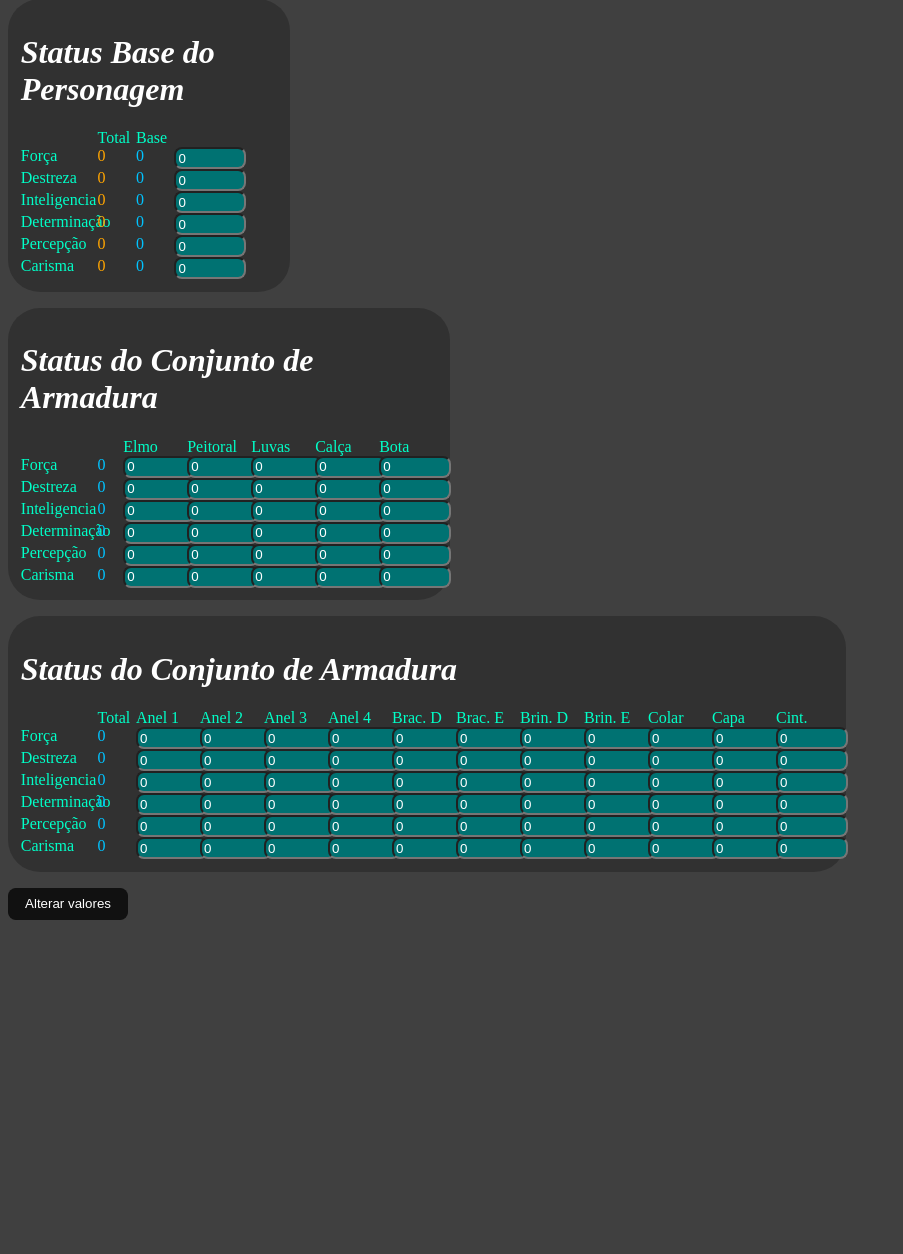
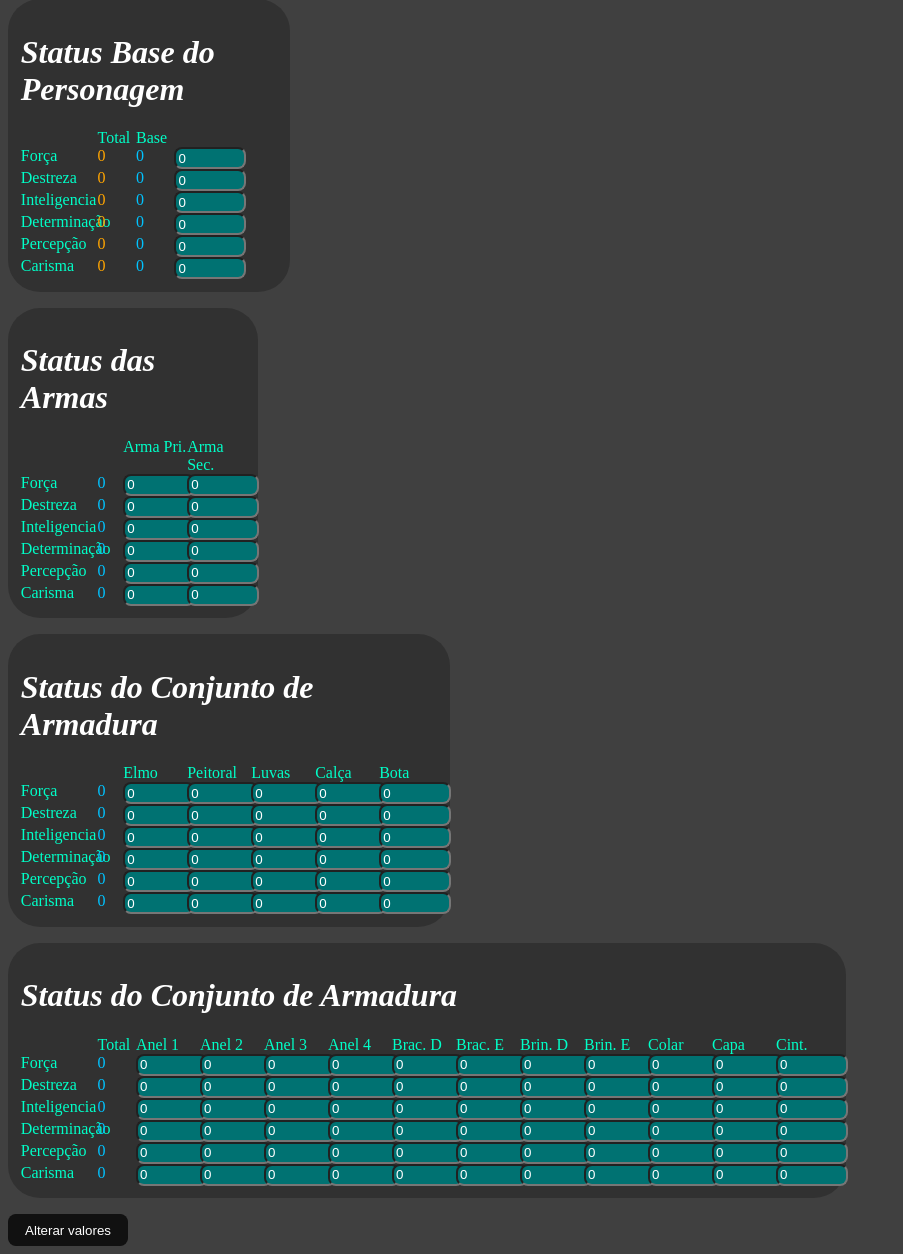
Before and after one commit to DivineHealing/JOGADORESCDE, a Flask app: page / in a window 1280 px wide. Shown: the part 233-1487 px from the top of the page, without its empty margins (0-903 px from the left). Before the commit the page ends 1153 px from the top, so only its background shows below. Run offline with Flask 3, Linux system fonts and the light colour scheme.

Commit message:
Correções e adição da Arma
Front corrigido, Arma adicionada

```diff
--- a/static/script.js
+++ b/static/script.js
@@ -5,6 +5,26 @@ function alterar() { // função que ativa quando aperta o botão
     const determinacao =  parseFloat(document.getElementById('determinacao').value) || 0;
     const percepcao = parseFloat(document.getElementById('percepcao').value) || 0;
     const carisma = parseFloat(document.getElementById('carisma').value) || 0;
+
+    // ARMA
+
+    const forcaAp = parseFloat(document.getElementById('forcaAp').value) || 0;
+    const forcaAs = parseFloat(document.getElementById('forcaAs').value) || 0;
+
+    const destrezaAp = parseFloat(document.getElementById('destrezaAp').value) || 0;
+    const destrezaAs = parseFloat(document.getElementById('destrezaAs').value) || 0;
+
+    const inteligenciaAp = parseFloat(document.getElementById('inteligenciaAp').value) || 0;
+    const inteligenciaAs = parseFloat(document.getElementById('inteligenciaAs').value) || 0;
+
+    const determinacaoAp = parseFloat(document.getElementById('determinacaoAp').value) || 0;
+    const determinacaoAs = parseFloat(document.getElementById('determinacaoAs').value) || 0;
+
+    const percepcaoAp = parseFloat(document.getElementById('percepcaoAp').value) || 0;
+    const percepcaoAs = parseFloat(document.getElementById('percepcaoAs').value) || 0;
+
+    const carismaAp = parseFloat(document.getElementById('carismaAp').value) || 0;
+    const carismaAs = parseFloat(document.getElementById('carismaAs').value) || 0;
 
     // CONJUNTO
     const forcaE = parseFloat(document.getElementById('forcaE').value) || 0;
@@ -42,7 +62,6 @@ function alterar() { // função que ativa quando aperta o botão
     const carismaL = parseFloat(document.getElementById('carismaL').value) || 0;
     const carismaC = parseFloat(document.getElementById('carismaC').value) || 0;
     const carismaB = parseFloat(document.getElementById('carismaB').value) || 0;
-
 
     // ACESSORIOS
     const forcaAn1 = parseFloat(document.getElementById('forcaAn1').value) || 0;
@@ -126,6 +145,9 @@ function alterar() { // função que ativa quando aperta o botão
         body: JSON.stringify({
             forca: forca, destreza: destreza, inteligencia: inteligencia, determinacao: determinacao, percepcao: percepcao, carisma: carisma,
 
+            forcaAp:forcaAp, forcaAs:forcaAs, destrezaAp:destrezaAp, destrezaAs:destrezaAs, inteligenciaAp:inteligenciaAp, inteligenciaAs:inteligenciaAs,
+            determinacaoAp:determinacaoAp, determinacaoAs:determinacaoAs, percepcaoAp:percepcaoAp, percepcaoAs:percepcaoAs, carismaAp:carismaAp, carismaAs:carismaAs,
+
             forcaE:forcaE, forcaP:forcaP, forcaL:forcaL, forcaC:forcaC, forcaB:forcaB,
             destrezaE:destrezaE, destrezaP:destrezaP, destrezaL:destrezaL, destrezaC:destrezaC, destrezaB:destrezaB,
             inteligenciaE:inteligenciaE, inteligenciaP:inteligenciaP, inteligenciaL:inteligenciaL, inteligenciaC:inteligenciaC, inteligenciaB:inteligenciaB,
@@ -139,6 +161,8 @@ function alterar() { // função que ativa quando aperta o botão
             determinacaoAn1:determinacaoAn1, determinacaoAn2:determinacaoAn2, determinacaoAn3:determinacaoAn3, determinacaoAn4:determinacaoAn4, determinacaoBc1:determinacaoBc1, determinacaoBc2:determinacaoBc2, determinacaoBr1:determinacaoBr1, determinacaoBr2:determinacaoBr2, determinacaoCo:determinacaoCo, determinacaoCa:determinacaoCa, determinacaoCi:determinacaoCi,
             percepcaoAn1:percepcaoAn1, percepcaoAn2:percepcaoAn2, percepcaoAn3:percepcaoAn3, percepcaoAn4:percepcaoAn4, percepcaoBc1:percepcaoBc1, percepcaoBc2:percepcaoBc2, percepcaoBr1:percepcaoBr1, percepcaoBr2:percepcaoBr2, percepcaoCo:percepcaoCo, percepcaoCa:percepcaoCa, percepcaoCi:percepcaoCi,
             carismaAn1:carismaAn1, carismaAn2:carismaAn2, carismaAn3:carismaAn3, carismaAn4:carismaAn4, carismaBc1:carismaBc1, carismaBc2:carismaBc2, carismaBr1:carismaBr1, carismaBr2:carismaBr2, carismaCo:carismaCo, carismaCi:carismaCi, carismaCa:carismaCa
+
+
         })
     })
     .then(response => response.json())
@@ -170,6 +194,15 @@ function alterar() { // função que ativa quando aperta o botão
         document.getElementById('determinacaoAc').textContent = `${data.determinacaoAc.toLocaleString('pt-BR')}`;
         document.getElementById('percepcaoAc').textContent = `${data.percepcaoAc.toLocaleString('pt-BR')}`;
         document.getElementById('carismaAc').textContent = `${data.carismaAc.toLocaleString('pt-BR')}`;
+
+        document.getElementById('forcaAr').textContent = `${data.forcaAr.toLocaleString('pt-BR')}`;
+        document.getElementById('destrezaAr').textContent = `${data.destrezaAr.toLocaleString('pt-BR')}`;
+        document.getElementById('inteligenciaAr').textContent = `${data.inteligenciaAr.toLocaleString('pt-BR')}`;
+        document.getElementById('determinacaoAr').textContent = `${data.determinacaoAr.toLocaleString('pt-BR')}`;
+        document.getElementById('percepcaoAr').textContent = `${data.percepcaoAr.toLocaleString('pt-BR')}`;
+        document.getElementById('carismaAr').textContent = `${data.carismaAr.toLocaleString('pt-BR')}`;
+
+
 
 
     })
--- a/static/styles.css
+++ b/static/styles.css
@@ -44,17 +44,31 @@ body {
     width: 32.5vw;
 }
 
-.valatributo h1, .valstatus h1, .valequipamento h1, .valacessorio h1{
+.valatributo h1, .valstatus h1, .valequipamento h1, .valacessorio h1, .valarma h1{
     color: white;
     font-style: italic;
 }
 
-.atributo label,  .atrstatus label, .atrequipamento label, .atreacessorio label{
+.atributo label,  .atrstatus label, .atrequipamento label, .atracessorio label, .atrarma label{
     color: rgb(0, 255, 200);
 }
 
-.atrstatus labelat, .atributo labelat, .atrequipamento labelat, .atreacessorio labelat{
+.atrstatus labelat, .atributo labelat, .atrequipamento labelat, .atracessorio labelat, .atrarma labelat{
     color: rgb(0, 195, 255);
+}
+
+.valarma {
+    font: times, serif;
+    background-color: #313131;
+    border-radius: 4vh;
+    border-color: rgb(0, 0, 0);
+    padding: 1vw;
+    width: 17.5vw;
+}
+
+.atrarma {
+    display: grid;
+    grid-template-columns: 6vw 2vw 5vw 5vw;
 }
 
 input {
@@ -78,7 +92,7 @@ labeltot {
     padding: 1vw;
     width: 63.5vw;
 }
-.atreacessorio {
+.atracessorio {
     display: grid;
     grid-template-columns: 6vw 3vw 5vw 5vw 5vw 5vw 5vw 5vw 5vw 5vw 5vw 5vw 5vw;
 }
--- a/templates/home.html
+++ b/templates/home.html
@@ -75,6 +75,46 @@
             <input type="number" id="carisma" value="0" pattern="[0-9]+$">
         </div>
     </div>
+    <p></p>
+    <div class="valarma" onchange="alterar()">
+        <h1>Status das Armas</h1>
+        <div class="atrarma">
+            <label></label>
+            <labelat></labelat>
+            <label>Arma Pri.</label>
+            <label>Arma Sec.</label>
+
+            <label >Força</label>
+            <labelat id="forcaAR">0</labelat>
+            <input type="number" id="forcaAp" value="0" pattern="[0-9]+$">
+            <input type="number" id="forcaAs" value="0" pattern="[0-9]+$">
+
+            <label >Destreza</label>
+            <labelat id="destrezaAr">0</labelat>
+            <input type="number" id="destrezaAp" value="0" pattern="[0-9]+$">
+            <input type="number" id="destrezaAs" value="0" pattern="[0-9]+$">
+
+            <label >Inteligencia</label>
+            <labelat id="inteligenciaAr">0</labelat>
+            <input type="number" id="inteligenciaAp" value="0" pattern="[0-9]+$">
+            <input type="number" id="inteligenciaAs" value="0" pattern="[0-9]+$">
+
+            <label>Determinação</label>
+            <labelat id="determinacaoAr">0</labelat>
+            <input type="number" id="determinacaoAp" value="0" pattern="[0-9]+$">
+            <input type="number" id="determinacaoAs" value="0" pattern="[0-9]+$">
+
+            <label >Percepção</label>
+            <labelat id="percepcaoAr">0</labelat>
+            <input type="number" id="percepcaoAp" value="0" pattern="[0-9]+$">
+            <input type="number" id="percepcaoAs" value="0" pattern="[0-9]+$">
+
+            <label >Carisma</label>
+            <labelat id="carismaAr">0</labelat>
+            <input type="number" id="carismaAp" value="0" pattern="[0-9]+$">
+            <input type="number" id="carismaAs" value="0" pattern="[0-9]+$">
+        </div>
+    </div>
         <p></p>
     <div class="valequipamento" onchange="alterar()">
         <h1>Status do Conjunto de Armadura</h1>
@@ -139,8 +179,8 @@
 <p></p>
     <div class="valacessorio" onchange="alterar()">
         <h1>Status do Conjunto de Armadura</h1>
-        <div class="atreacessorio">
-            <labelat id="forcaAc"></labelat>
+        <div class="atracessorio">
+            <labelat id="forcaAce"></labelat>
             <label>Total</label>
             <label>Anel 1</label>
             <label>Anel 2</label>
@@ -240,6 +280,7 @@
         </div>
     </div>
     <p></p>
+
     <button onclick="alterar()"> Alterar valores</button>
     <script src="{{ url_for('static', filename='script.js') }}"></script>
 </body>
```
Also changed, not shown: static/lib/personagem/personagem.js (added).
